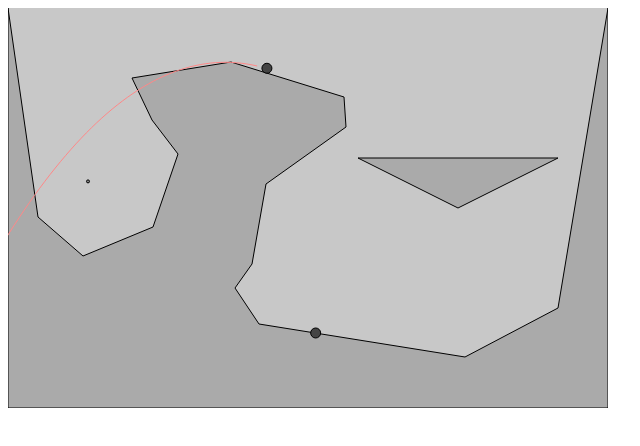
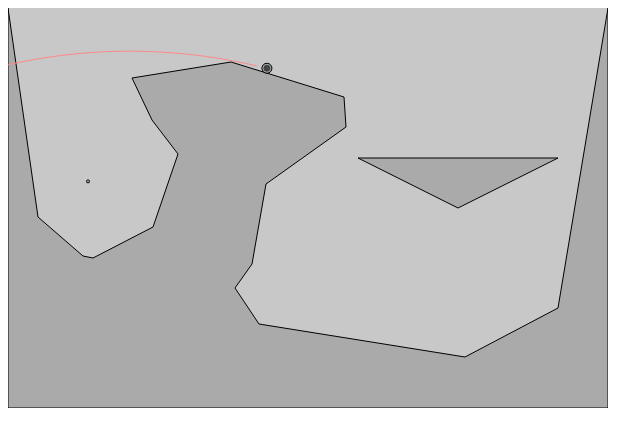
Before and after one commit to skanaar/cytank, a plain HTML site: page index.html in a window 1280 px wide. Shown: the full height of the page, 0-640 px from the left. Drawn offline with Linux system fonts and the light colour scheme.

Commit message:
falling and exploding damage

```diff
--- a/js/conduct.js
+++ b/js/conduct.js
@@ -1,25 +1,49 @@
 function conduct(world, keys, deltaT){
 	var player = world.units[0]
+
+	if (player.isGrounded)
+		driving()
+	else
+		flight()
+
+	function driving(){
 		var terrain = world.terrains[player.terrain]
 		var a = terrain.vertex(player.segment)
 		var b = terrain.vertex(player.segment + 1)
 		if (keys.up){
 			player.jumpCharge = Math.min(player.jumpCharge + 1000, 15000)
 		}
-	if (!keys.up && player.jumpCharge && player.isGrounded){
+		if (!keys.up && player.jumpCharge){
 			var normal = V.rot(V.normalize(V.diff(a, b)))
 			var jumpForce = V.mult(normal, player.jumpCharge * deltaT * -1)
 			player.jumpCharge = 0
 			player.vel = V.add(player.vel, jumpForce)
 			player.isGrounded = false
 		}
-	if (player.isGrounded){
+
 		if(keys.left || keys.right){
 			var dir = V.normalize(V.diff(a, b))
+			var power = keys.left ? 200 : -200
+			var thrust = V.mult(dir, power * deltaT)
+			player.vel = V.add(player.vel, thrust)
+			if (V.dot(thrust, player.vel) < 0)
+				brake()
+		} else
+			brake()
+	}
+
+	function brake(){
+		player.vel = V.mult(player.vel, 0.85)
+	}
+
+	function flight(){
+		if (keys.up){
+			var antiGravity = V.mult(world.gravity, -0.7*deltaT)
+			player.vel = V.add(antiGravity, V.mult(player.vel, 0.95))
+		}
+		if(keys.left || keys.right){
 			var thrust = keys.left ? 200 : -200
-			player.vel = V.add(player.vel, V.mult(dir, thrust * deltaT))
-		} else {
-			player.vel = V.mult(player.vel, 0.85)
+			player.vel = V.add(player.vel, V.mult(V.Vec(-1,0), thrust * deltaT))
 		}
 	}
 }
--- a/js/game.js
+++ b/js/game.js
@@ -11,16 +11,23 @@ var Terrain = function (points){
 var Unit = function (pos, opt){
 	opt = opt || {}
 	return _.extend({
+		style: null,
 		pos: pos,
 		vel: V.Vec(),
 		radius: 10,
 		isGrounded: false,
 		terrain: 0,
 		segment: 0,
-		segmentPos: 0,
 		jumpCharge: 0,
+		age: 0,
+		maxAge: 0,
 		airFriction: 1,
-		groundFriction: 0.97
+		groundFriction: 0.97,
+		maxHealth: 1000,
+		health: 1000,
+		damageRadius: 100,
+		damageOnDeath: 200,
+		suspension: 200
 	}, opt)
 }
 
@@ -28,14 +35,19 @@ var World = function (){
 	var units = [
 		Unit(V.Vec(250, 20), { groundFriction: 0.99 }),
 		Unit(V.Vec(80, 30), { airFriction: 0.7, radius: 3 }),
-		Unit(V.Vec(550, 200), { vel: V.Vec(-80, -80) })
+		Unit(V.Vec(550, 200), {
+			vel: V.Vec(-80, -80),
+			suspension: 0,
+			health: 20,
+			maxHealth: 20
+		})
 	]
 	return {
 		gravity: V.Vec(0, 500),
 		terrains: [
 			Terrain([V.Vec(350, 150), V.Vec(550, 150), V.Vec(450, 200)]),
 			Terrain([
-				{x:0,y:400},{x:0,y:0},{x:30,y:209},{x:75,y:248},
+				{x:0,y:400},{x:0,y:0},{x:30,y:209},{x:75,y:248},{x:85,y:250},
 				{x:145,y:219},{x:170,y:146},{x:144,y:112},{x:124,y:70},
 				{x:223,y:54},{x:336,y:89},{x:338,y:119},{x:258,y:176},
 				{x:244,y:256},{x:227,y:280},{x:251,y:316},{x:457,y:349},
@@ -44,10 +56,10 @@ var World = function (){
 		units: units,
 		fire: function (click){
 			var player = units[0]
-			var vel = V.diff(click, player.pos)
+			var vel = V.mult(V.diff(click, player.pos), 2)
 			var barrelLength = player.radius*1.1
 			var pos = V.add(player.pos, V.mult(V.normalize(vel), barrelLength))
-			units.push(Unit(pos, { vel: vel, radius: 2, airFriction: 1 }))
+			units.push(Unit(pos, { vel: vel, radius: 2, airFriction: 1, maxHealth: 1, health: 1 }))
 		}
 	}
 }
--- a/js/render.js
+++ b/js/render.js
@@ -1,5 +1,14 @@
 function render(world, input, g){
+	var player = world.units[0]
+
 	g.background(200,200,200)
+
+	g.inTransform(function (){
+		var speed = (V.dot(V.normalize(world.gravity), player.vel) - player.suspension*0.7)
+		if (!player.isGrounded && speed > 0){
+			var shake = V.random(speed * 0.02)
+			g.ctx.translate(shake.x, shake.y)
+		}
 
 		g.ctx.strokeStyle = '#000'
 
@@ -8,17 +17,26 @@ function render(world, input, g){
 			g.circuit(t.vertices).fill().stroke()
 		})
 
-	_.each(world.units, function(e){
+		_.each(_.where(world.units, { style: null }), function(e){
+			g.ctx.strokeStyle = '#000'
 			g.ctx.fillStyle = e.isGrounded ? '#444' : '#888'
 			g.ellipse(e.pos, e.radius, e.radius).fill().stroke()
+			g.ctx.strokeStyle = '#aaa'
+			var health = 2*Math.PI*e.health/e.maxHealth
+			g.ellipse(e.pos, e.radius-2, e.radius-2, 0, health).stroke()
+		})
+
+		_.each(_.where(world.units, { style: 'explosion' }), function(e){
+			g.ctx.fillStyle = 'rgba(0,0,0,'+(1-e.age/e.maxAge*e.age/e.maxAge)+')'
+			var r = e.radius * e.age / e.maxAge
+			g.ellipse(e.pos, r, r).fill()
 		})
 
 		g.ctx.strokeStyle = '#f88'
 
 		g.path(_.times(100, function (i){
-		var player = world.units[0]
 			var barrelLength = player.radius
-		var vel = V.diff(input.mouse, player.pos)
+			var vel = V.mult(V.diff(input.mouse, player.pos), 2)
 			var pos = V.add(player.pos, V.mult(V.normalize(vel), barrelLength))
 			var t = i/50
 			return V.add(pos, V.Vec(
@@ -26,4 +44,5 @@ function render(world, input, g){
 				t*vel.y + 0.49*world.gravity.y*t*t
 			))
 		})).stroke()
+	})
 }
--- a/js/simulate.js
+++ b/js/simulate.js
@@ -1,16 +1,30 @@
 
 function simulate(world, deltaT){
+	var fallingUnits = _.where(world.units, {isGrounded: false})
 
-	function slightlyAbove(p, normal, unit){
-		return V.add(p, V.mult(normal, unit.radius/2))
+	ageUnits()
+	freeFall()
+	groundCollisions()
+	groundedUnits()
+	cullDeadUnits()
+
+	function ageUnits(){
+		world.units.forEach(function (e){
+			e.age += deltaT
+			if (e.maxAge && e.age > e.maxAge)
+				e.health = 0
+		})
 	}
 
-	var fallingUnits = _.where(world.units, {isGrounded: false})
+	function freeFall(){
 		_.each(fallingUnits, function(e){
 			e.pos = V.add(e.pos, V.mult(e.vel, deltaT))
 			e.vel = V.add(e.vel, V.mult(world.gravity, deltaT))
 			e.vel = V.mult(e.vel, e.airFriction)
 		})
+	}
+
+	function groundCollisions(){
 		_.each(fallingUnits, function(e){
 			var pos1 = e.pos
 			var pos2 = V.add(e.pos, V.mult(e.vel, deltaT))
@@ -30,16 +44,24 @@ function simulate(world, deltaT){
 					var isHit = crossesLine && crossesSegment
 					var isGround = V.dot(world.gravity, normal) > 0
 					if (isHit){
+						if (isGround)
+							landUnit(e, terrainIndex, i, normal)
 						e.vel = V.mult(segmentDir, V.dot(e.vel, segmentDir))
-					if (isGround){
-						e.isGrounded = true
-						e.terrain = terrainIndex
-						e.segment = i
-					}
 					}
 				}
 			})
 		})
+	}
+
+	function landUnit(unit, terrainIndex, segmentIndex, normal){
+		var impactDamage = V.dot(unit.vel, normal) - unit.suspension
+		unit.health -= Math.max(0, impactDamage)
+		unit.isGrounded = true
+		unit.terrain = terrainIndex
+		unit.segment = segmentIndex
+	}
+
+	function groundedUnits(){
 		_.each(_.where(world.units, {isGrounded: true}), function(e){
 			e.pos = V.add(e.pos, V.mult(e.vel, deltaT))
 			var a = world.terrains[e.terrain].vertex(e.segment)
@@ -63,3 +85,31 @@ function simulate(world, deltaT){
 
 		})
 	}
+
+	function cullDeadUnits(){
+		_.where(world.units, {style: null}).forEach(function (e){
+			if (e.health <= 0){
+				world.units.push(Unit(e.pos, {
+					style: 'explosion',
+					maxAge: 0.3,
+					radius: e.damageRadius
+				}))
+			}
+		})
+		for(var i = 0; i<world.units.length; i++)
+			if (world.units[i].health <= 0){
+				var e = world.units.splice(i, 1)[0]
+				dealDamage(e.pos, e.damageRadius, e.damageOnDeath)
+			}
+	}
+
+	function dealDamage(pos, radius, damage){
+		world.units.forEach(function (e){
+			var d = 1 - V.dist(e.pos, pos) / radius
+			if (d > 0) e.health -= d*d * damage
+		})
+		for(var i = 0; i<world.units.length; i++)
+			if (world.units[i].health <= 0)
+				world.units.splice(i, 1)
+	}
+}
--- a/js/skanaar.canvas.js
+++ b/js/skanaar.canvas.js
@@ -58,6 +58,18 @@ skanaar.Canvas = function (canvas, callbacks){
 		width: function (){ return canvas.width },
 		height: function (){ return canvas.height },
 		ctx: ctx,
+		inTransform: function (t, func){
+			if (!func){
+				func = t
+				t = {}
+			}
+			ctx.save()
+			if (t.translate) ctx.translate(t.translate.x, t.translate.y)
+			if (t.rotate) ctx.rotate(t.rotate)
+			if (t.scale) ctx.scale(t.scale)
+			func()
+			ctx.restore()
+		},
 		background: function (r, g, b){
 			ctx.fillStyle = color255(r, g, b)
 			ctx.fillRect (0, 0, canvas.width, canvas.height)
--- a/js/skanaar.vector.js
+++ b/js/skanaar.vector.js
@@ -1,6 +1,11 @@
 var skanaar = skanaar || {}
 skanaar.V = {
-	Vec: function (x, y){ return { x: x || 0, y: y || 0 } },
+	Vec: function(x, y){ return { x: x || 0, y: y || 0 } },
+	random: function(len){
+		var a = Math.random()*2*Math.PI
+		len = len || 1
+		return { x: len*Math.cos(a), y: len*Math.sin(a) }
+	},
 	sq: function(x){ return x*x },
 	dist: function(a,b){ return skanaar.V.mag(skanaar.V.diff(a,b)) },
 	add: function(a,b){ return { x: a.x + b.x, y: a.y + b.y } },
```
Also changed, not shown: index.html (+3 -2 lines). Lines whose indentation alone changed are shown as unchanged.
